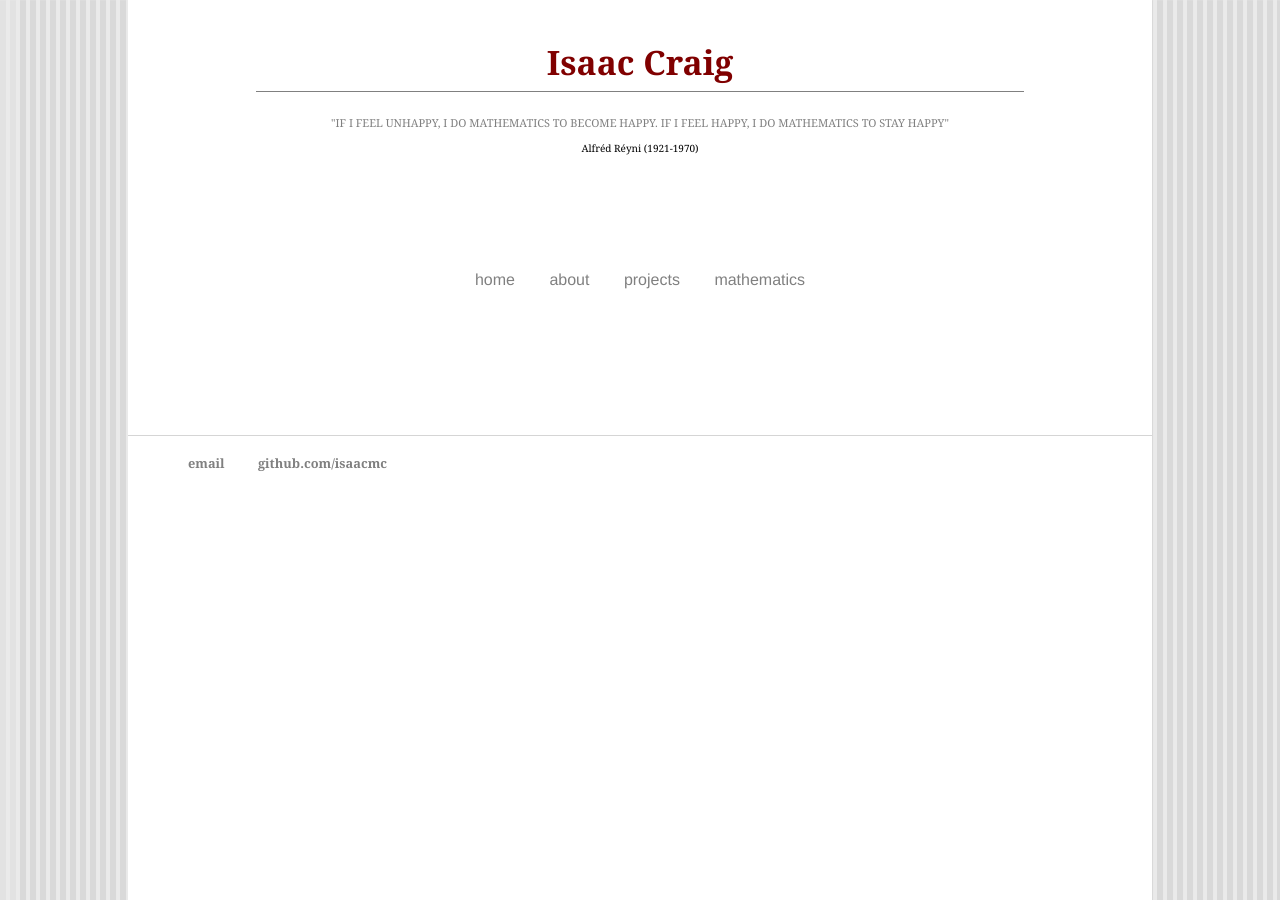
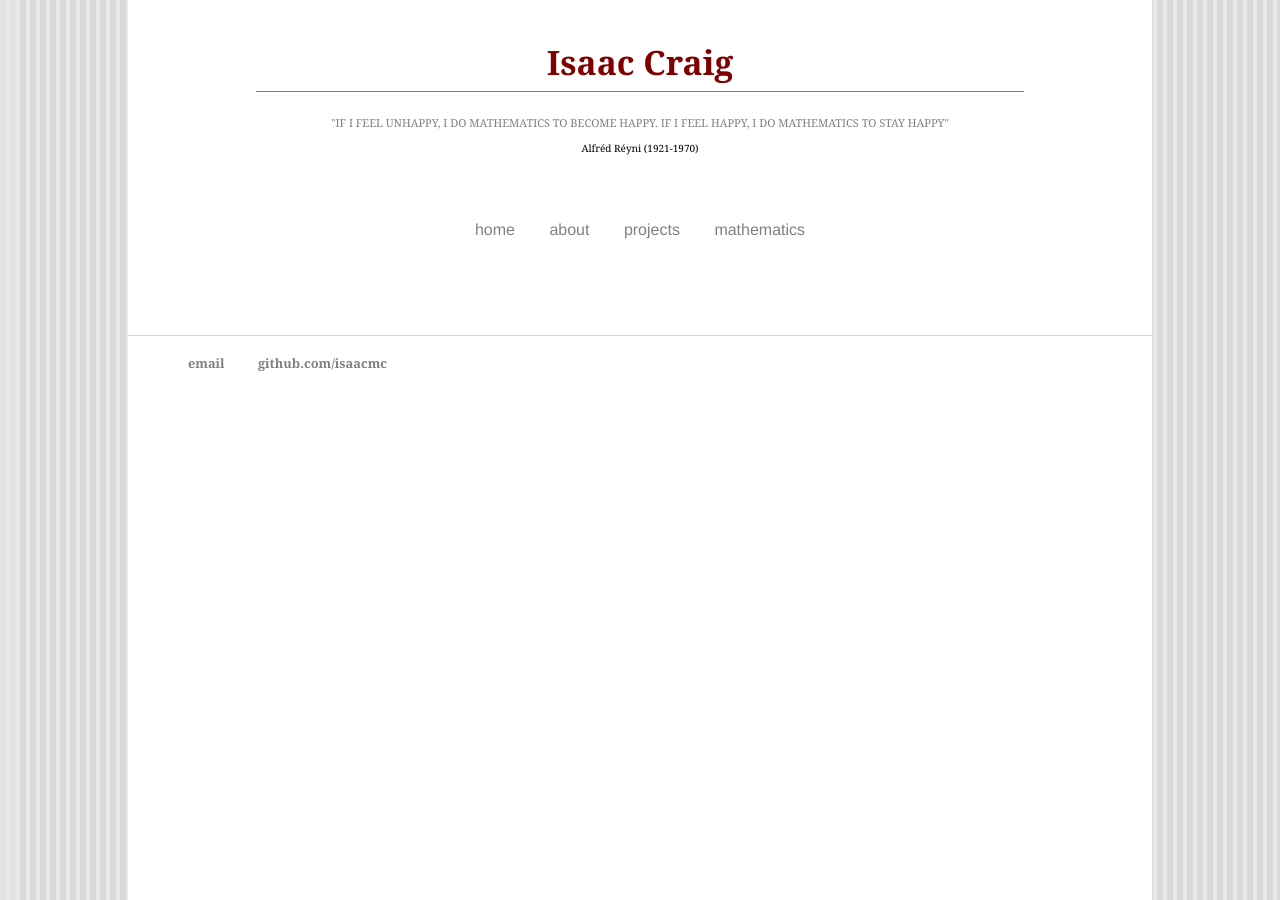
Before and after one commit to isundberg/isaacmc.github.io, a Jekyll site: the page built from index.html, in a window 1280 px wide. Built offline with Jekyll 4.4.1, drawn with Linux system fonts in a browser that asks for light colours.

Commit message:
Update main.css

```diff
--- a/css/main.css
+++ b/css/main.css
@@ -48,7 +48,7 @@ nav ul {
     font-size: 1em;
     list-style: none;
     left:0;
-    padding: 100px 10px;
+    padding: 50px 10px;
 }
 
 nav ul li, footer ul li {
```
